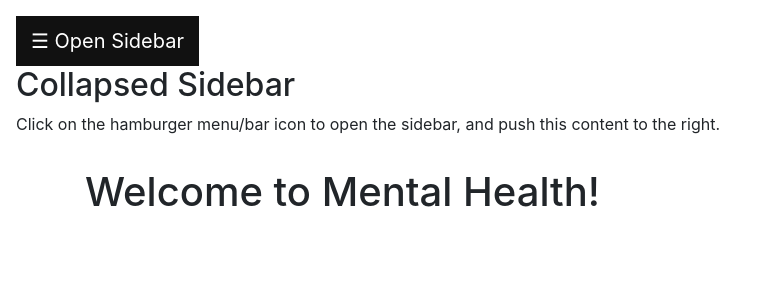
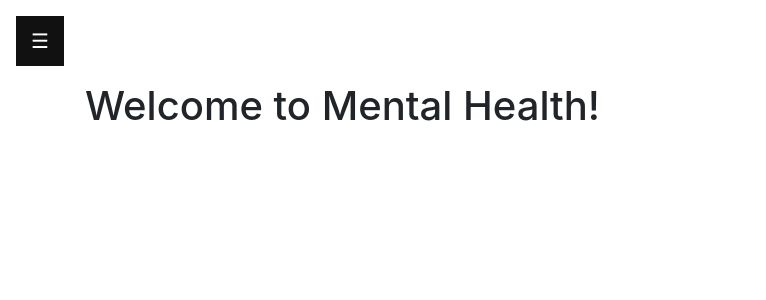
Before and after one commit to Woosiv/Cheers-Across-Time, a Flask app: page / in a window 1280 px wide. Shown: the top 300 px of the page, without its empty margins (0-766 px from the left). Run offline with Flask 2, Linux system fonts and the light colour scheme; some libraries are stand-ins or nearby versions.

Commit message:
Forgot to edit base

```diff
--- a/templates/base.html
+++ b/templates/base.html
@@ -71,12 +71,11 @@
       <a href="{{ url_for('main.root')}}">Mental Health</a>
       <a href="{{ url_for('main.activity')}}">Activity</a>
       <a href="{{ url_for('auth.login')}}">Login</a>
+      <a href="{{ url_for('auth.signup')}}">Sign Up</a>
     </div>
 
     <div id="main">
-      <button class="openbtn" onclick="openNav()">☰ Open Sidebar</button>
-      <h2>Collapsed Sidebar</h2>
-      <p>Click on the hamburger menu/bar icon to open the sidebar, and push this content to the right.</p>
+      <button class="openbtn" onclick="openNav()">☰</button>
     </div>
 
     <script>
```
